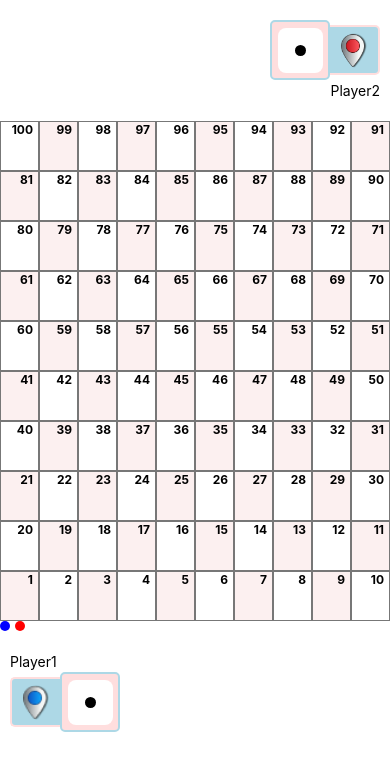
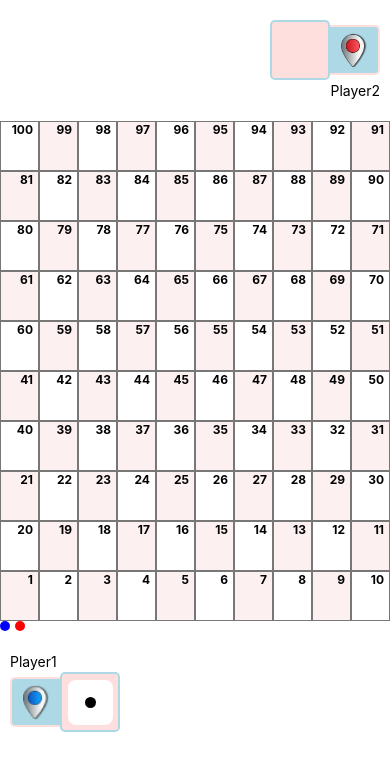
Before and after one commit to srikanth41684/snakeAndLadder, a React Native app: screen /play in a window 390 px wide. Shown: the top 770 px of the page. Built offline with nearby package versions, Linux system fonts and the light colour scheme.

Commit message:
player condition display dice

```diff
--- a/scr/main/screens/PlayGameScreen.js
+++ b/scr/main/screens/PlayGameScreen.js
@@ -470,6 +470,7 @@ const PlayGameScreen = () => {
                   backgroundColor: '#ffdede',
                   // borderLeftWidth: 0,
                 }}>
+                {commObj.player == 'p2' && (
                   <TouchableWithoutFeedback
                     onPress={() => {
                       if (commObj.active) {
@@ -483,6 +484,7 @@ const PlayGameScreen = () => {
                       />
                     </View>
                   </TouchableWithoutFeedback>
+                )}
               </View>
               <View
                 style={{
@@ -845,6 +847,7 @@ const PlayGameScreen = () => {
                   backgroundColor: '#ffdede',
                   // borderLeftWidth: 0,
                 }}>
+                {commObj.player == 'p1' && (
                   <TouchableWithoutFeedback
                     onPress={() => {
                       if (commObj.active) {
@@ -858,6 +861,7 @@ const PlayGameScreen = () => {
                       />
                     </View>
                   </TouchableWithoutFeedback>
+                )}
               </View>
             </View>
           </View>
```
Lines whose indentation alone changed are shown as unchanged.
